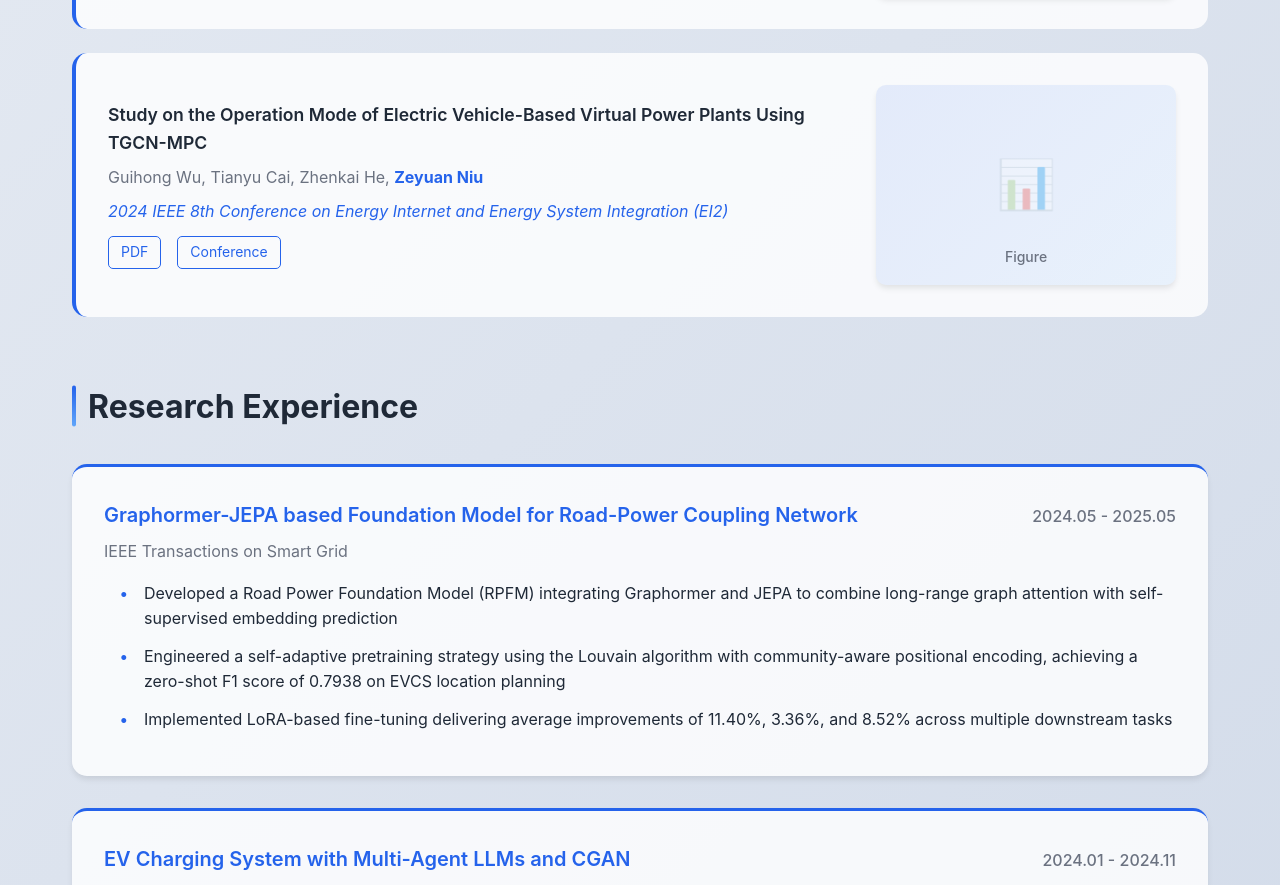
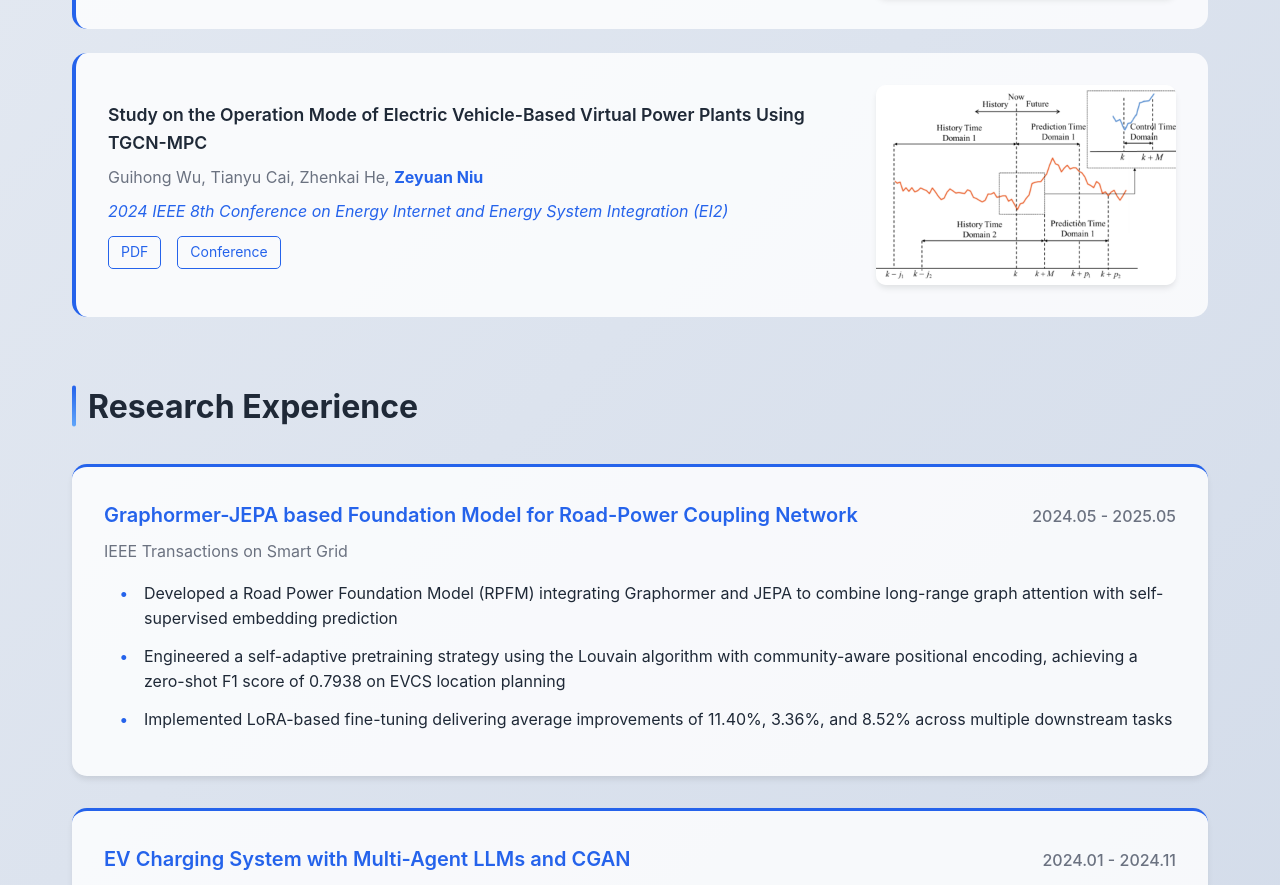
Before and after one commit to NZY0720/ZeyuanNiu, a plain HTML site: page index.html in a window 1280 px wide. Shown: the part 2996-3881 px from the top of the page. Drawn offline with Linux system fonts and the light colour scheme.

Commit message:
Update index.html

```diff
--- a/index.html
+++ b/index.html
@@ -774,7 +774,7 @@
                     </div>
                 </div>
                 <div class="publication-image">
-                    <img src="pub_images/vpp_tgcn_mpc.jpg" alt="VPP Operation Mode with TGCN-MPC" onerror="this.parentElement.classList.add('placeholder'); this.style.display='none';">
+                    <img src="pub_images/vpp_tgcn_mpc.png" alt="VPP Operation Mode with TGCN-MPC" onerror="this.parentElement.classList.add('placeholder'); this.style.display='none';">
                 </div>
             </div>
         </section>
```
